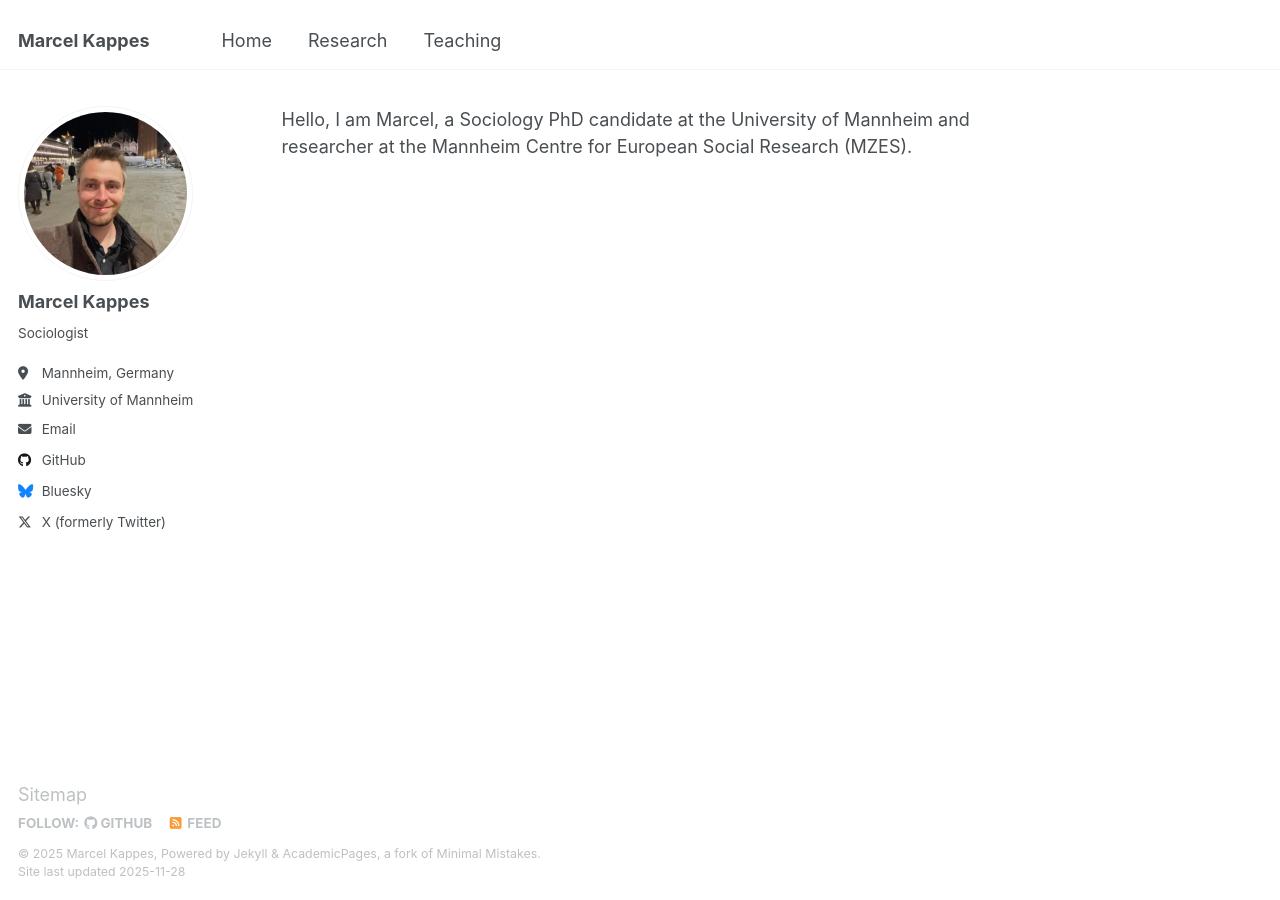
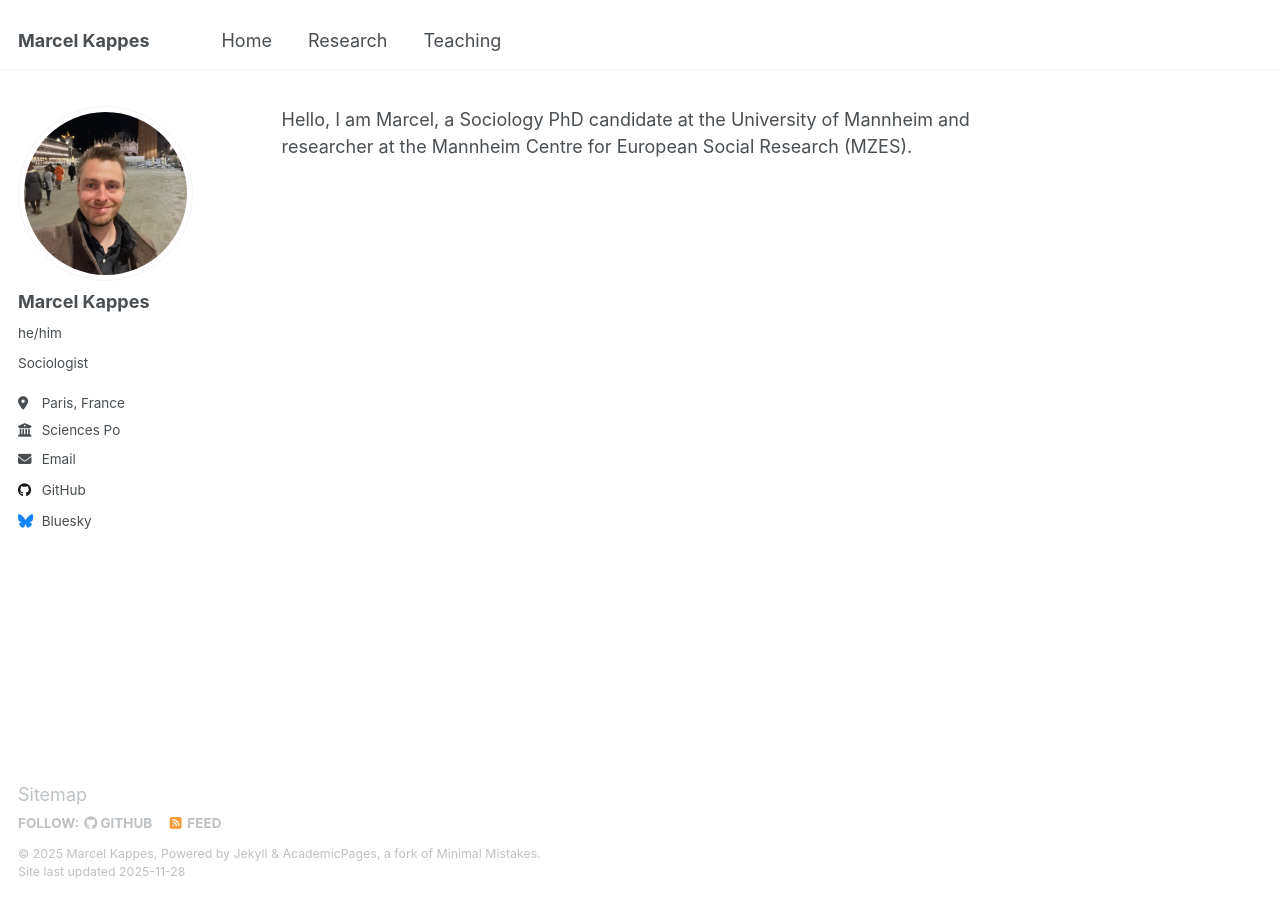
Before and after one commit to markappe/markappe.github.io, a Jekyll site: the page built from _pages/about.md, in a window 1280 px wide. Built offline with Jekyll 4.4.1, drawn with Linux system fonts in a browser that asks for light colours.

Commit message:
Update _config.yml

```diff
--- a/_config.yml
+++ b/_config.yml
@@ -24,12 +24,12 @@ author:
   # Biographic information
   avatar           : "profile.png"
   name             : "Marcel Kappes"
-  pronouns         : # example: "she/her"
+  pronouns         : "he/him"
   bio              : "Sociologist"
-  location         : "Mannheim, Germany"
-  employer         : "University of Mannheim"
+  location         : "Paris, France"
+  employer         : "Sciences Po"
   uri              : # URL
-  email            : "marcel.andreas.kappes@uni-mannheim.de"
+  email            : "marcel.kappes@sciencespo.fr"
 
   # Academic websites
   arxiv            : # URL - Update with the correct link to your profile
@@ -67,7 +67,7 @@ author:
   steam            : # Username
   telegram         : # URL
   tumblr           : # Username
-  twitter          : "KappesMarcel"
+  twitter          : # Username
   vine             : # Username
   weibo            : # Username
   wikipedia        : # Username
```
